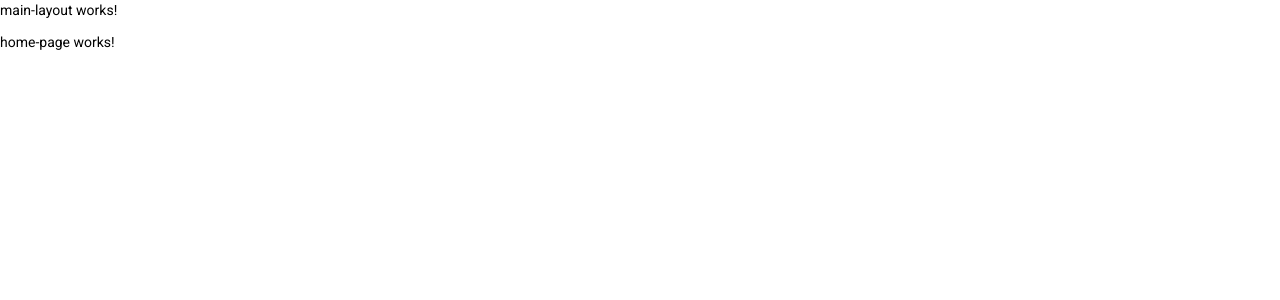
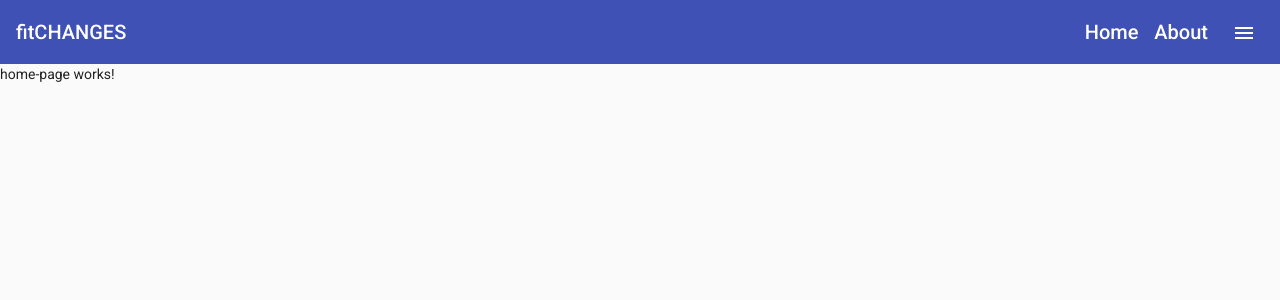
Before and after one commit to KonstantinKhan/fit-changes, an Angular app in the folder fit_changes-client-angular/: page /home in a window 1280 px wide. Shown: the top 300 px of the page. Built offline with nearby package versions, Linux system fonts and the light colour scheme.

Commit message:
Added content and styling of main layout.

```diff
--- a/fit_changes-client-angular/src/app/shared/components/main-layout/main-layout.component.html
+++ b/fit_changes-client-angular/src/app/shared/components/main-layout/main-layout.component.html
@@ -1,2 +1,44 @@
-<p>main-layout works!</p>
-<router-outlet></router-outlet>
+<mat-sidenav-container>
+  <mat-sidenav #sidenav mode="over">
+    <nav>
+      <ul class="menu__list">
+        <li class="menu__link">
+          <a
+            fxLayoutAlign="space-around center"
+            [routerLink]="['/']"
+            (click)="sidenav.toggle()"
+          >
+            <mat-icon>home</mat-icon>
+            Главная
+          </a>
+        </li>
+        <li class="menu__link"><a href="#">Продукты</a></li>
+        <li class="menu__link"><a href="#">Блюда</a></li>
+        <li class="menu__link"><a href="#">Рационы</a></li>
+        <li class="menu__link"><a href="#">Упражнения</a></li>
+        <li class="menu__link"><a href="#">Тренировки</a></li>
+      </ul>
+    </nav>
+  </mat-sidenav>
+  <mat-sidenav-content>
+    <mat-toolbar color="primary" fxLayoutAlign.xs="center center" fxLayoutAlign.gt-xs="space-between center">
+      <div fxLayoutAlign="center center">
+        <h1>
+          fitCHANGES
+        </h1>
+      </div>
+      <div fxLayoutAlign="space-around center">
+        <a class="nav__item" fxHide.xs>Home</a>
+        <a class="nav__item" fxHide.xs>About</a>
+        <div class="hamburger">
+          <button mat-icon-button (click)="sidenav.toggle()">
+            <mat-icon>menu</mat-icon>
+          </button>
+        </div>
+      </div>
+    </mat-toolbar>
+    <div class="container">
+      <router-outlet></router-outlet>
+    </div>
+  </mat-sidenav-content>
+</mat-sidenav-container>
--- a/fit_changes-client-angular/src/app/shared/components/main-layout/main-layout.component.scss
+++ b/fit_changes-client-angular/src/app/shared/components/main-layout/main-layout.component.scss
@@ -0,0 +1,32 @@
+@media (max-width: 600px) {
+  .hamburger {
+    position: absolute;
+    top: 8px;
+    right: 12px;
+  }
+}
+
+.menu {
+  &__list {
+    list-style-type: none;
+    padding-right: 32px;
+  }
+
+  &__link {
+    margin: 8px 0 8px 0;
+    font-weight: bold;
+
+    a {
+      color: black;
+      text-decoration: none;
+    }
+  }
+}
+
+.nav__item {
+  padding-right: 16px;
+}
+
+.mat-drawer-backdrop.mat-drawer-shown {
+  background-color: rgba(255, 255, 255, 0.8);
+}
```
